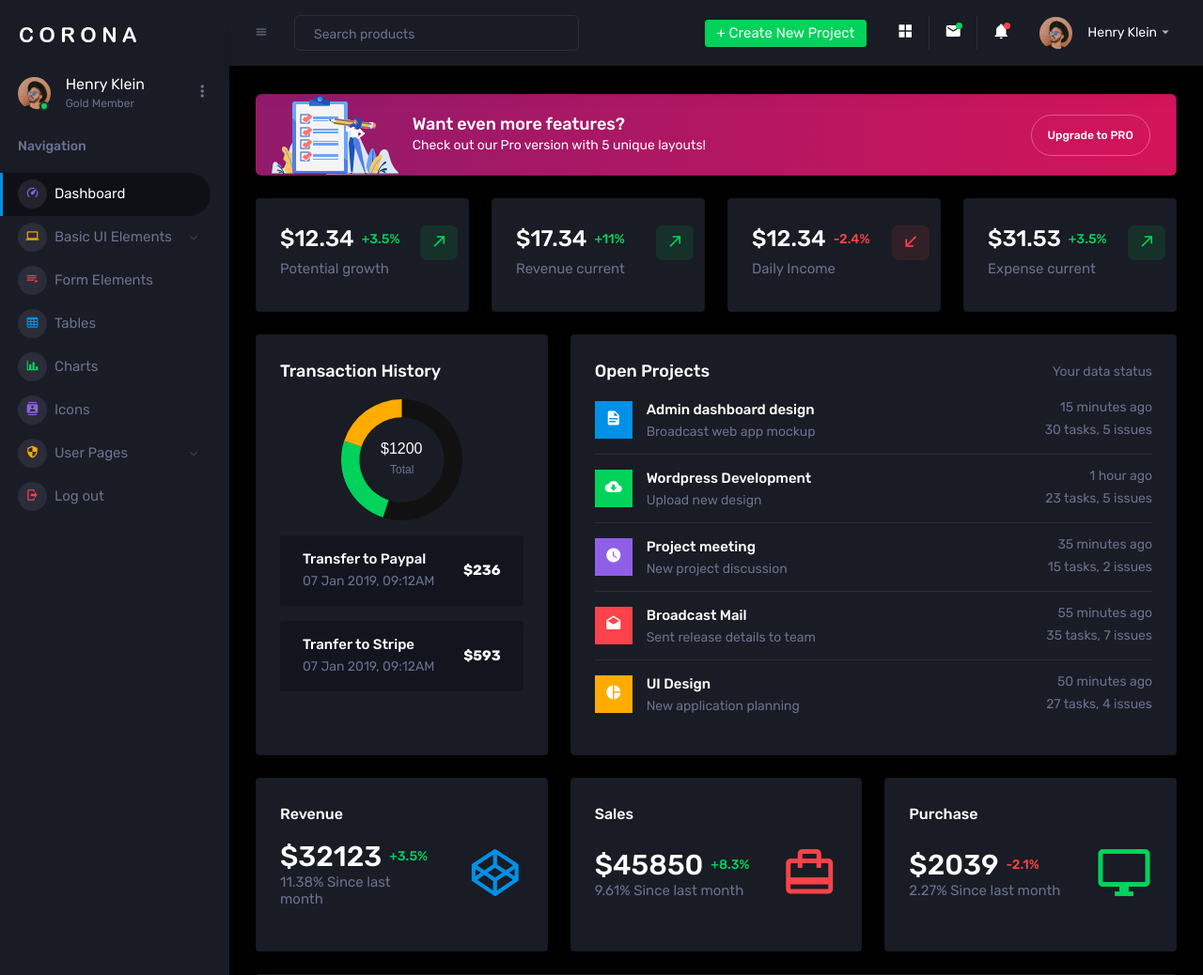
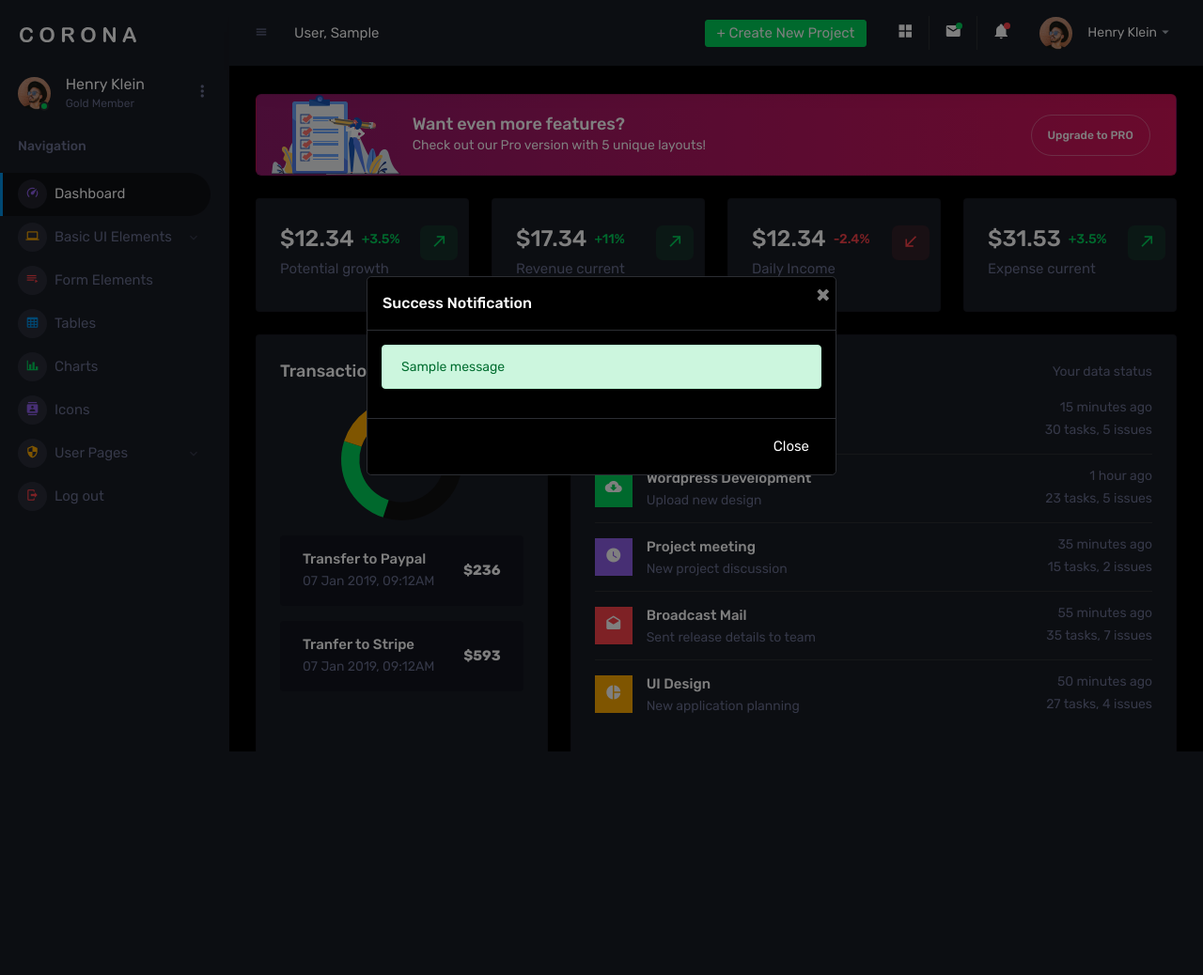
Before and after one commit to jobic10/e-banking-django, a Django app: page /account/dashboard/ in a window 1280 px wide. Shown: the top 1038 px of the page at 94% size. After the commit the page ends 800 px from the top, so only its background shows below. Run offline with Django 3.2, Linux system fonts and the light colour scheme; a user stored in the database is signed in; tables that the repository leaves empty hold one stand-in row (values such as "Sample post"); one stand-in notice (Sample message) is shown; some libraries are stand-ins or nearby versions.

Commit message:
Messages Styled

```diff
--- a/account/templates/account/dashboard.html
+++ b/account/templates/account/dashboard.html
@@ -8,6 +8,7 @@
 
 <div class="main-panel">
   <div class="content-wrapper">
+    <!-- Start of advert -->
     <div class="row">
       <div class="col-12 grid-margin stretch-card">
         <div class="card corona-gradient-card">
@@ -34,6 +35,7 @@
         </div>
       </div>
     </div>
+    <!-- end of advert -->
     <div class="row">
       <div class="col-xl-3 col-sm-6 grid-margin stretch-card">
         <div class="card">
--- a/account/templates/account/main.html
+++ b/account/templates/account/main.html
@@ -78,6 +78,15 @@
   <!-- Custom js for this page -->
   <script src="{% static 'assets/js/dashboard.js' %} "></script>
   <!-- End custom js for this page -->
+
+  {% if messages %}
+  <script type="text/javascript">
+    $(window).on('load', function () {
+      $('#messageModal').modal('show');
+    });
+  </script>
+  {% endif %}
+
 </body>
 
 </html>
--- a/account/templates/account/partials/footer.html
+++ b/account/templates/account/partials/footer.html
@@ -1,6 +1,49 @@
 <footer class="footer">
   <div class="d-sm-flex justify-content-center justify-content-sm-between">
-    <span class="text-muted text-center text-sm-left d-block d-sm-inline-block">Copyright © 2019 <a href="https://www.bootstrapdash.com/" target="_blank">BootstrapDash</a>. All rights reserved.</span>
-    <span class="text-muted float-none float-sm-right d-block mt-1 mt-sm-0 text-center">Hand-crafted & made with <i class="mdi mdi-heart text-danger"></i></span>
+    <span class="text-muted text-center text-sm-left d-block d-sm-inline-block">Copyright © 2019 <a
+        href="https://www.bootstrapdash.com/" target="_blank">BootstrapDash</a>. All rights reserved.</span>
+    <span class="text-muted float-none float-sm-right d-block mt-1 mt-sm-0 text-center">Hand-crafted & made with <i
+        class="mdi mdi-heart text-danger"></i></span>
   </div>
 </footer>
+
+{% if messages %}
+{% for message in messages  %}
+
+<div class="modal fade" id="messageModal" tabindex="-1" role="dialog" aria-labelledby="myModalLabel" aria-hidden="true">
+
+  <div class="modal-dialog modal-dialog-centered">
+    <div class="modal-content">
+      <div class="modal-header">
+        <h5 class="modal-title" id="exampleModalLabel">{{ message.tags|title }} Notification</h5>
+        <button type="button" class="close" data-dismiss="modal" aria-label="Close">
+          <span aria-hidden="true" class="text-white">&times;</span>
+        </button>
+      </div>
+
+      <div class="modal-body">
+        {% if message.tags == 'success' %}
+        <p class='alert alert-success'>{{ message }}</p>
+        {% else %}
+        <p class='alert alert-danger'>{{ message }}</p>
+
+        {% endif %}
+      </div>
+
+      <div class="modal-footer">
+        <button type="button" class="btn btn-default" data-dismiss="modal">
+          Close
+        </button>
+
+
+      </div>
+
+    </div><!-- /.modal-content -->
+  </div><!-- /.modal-dialog -->
+
+</div><!-- /.modal -->
+
+
+
+{% endfor %}
+{% endif %}
--- a/account/templates/account/partials/navbar.html
+++ b/account/templates/account/partials/navbar.html
@@ -8,15 +8,18 @@
     </button>
     <ul class="navbar-nav w-100">
       <li class="nav-item w-100">
-        <form class="nav-link mt-2 mt-md-0 d-none d-lg-flex search">
-          <input type="text" class="form-control" placeholder="Search products">
-        </form>
+        <span class="nav-link mt-2 mt-md-0 d-none d-lg-flex search">
+          {{ request.user }}
+
+        </span>
       </li>
     </ul>
     <ul class="navbar-nav navbar-nav-right">
       <li class="nav-item dropdown d-none d-lg-block">
-        <a class="nav-link btn btn-success create-new-button" id="createbuttonDropdown" data-toggle="dropdown" aria-expanded="false" href="#">+ Create New Project</a>
-        <div class="dropdown-menu dropdown-menu-right navbar-dropdown preview-list" aria-labelledby="createbuttonDropdown">
+        <a class="nav-link btn btn-success create-new-button" id="createbuttonDropdown" data-toggle="dropdown"
+          aria-expanded="false" href="#">+ Create New Project</a>
+        <div class="dropdown-menu dropdown-menu-right navbar-dropdown preview-list"
+          aria-labelledby="createbuttonDropdown">
           <h6 class="p-3 mb-0">Projects</h6>
           <div class="dropdown-divider"></div>
           <a class="dropdown-item preview-item">
@@ -61,7 +64,8 @@
         </a>
       </li>
       <li class="nav-item dropdown border-left">
-        <a class="nav-link count-indicator dropdown-toggle" id="messageDropdown" href="#" data-toggle="dropdown" aria-expanded="false">
+        <a class="nav-link count-indicator dropdown-toggle" id="messageDropdown" href="#" data-toggle="dropdown"
+          aria-expanded="false">
           <i class="mdi mdi-email"></i>
           <span class="count bg-success"></span>
         </a>
@@ -106,7 +110,8 @@
           <i class="mdi mdi-bell"></i>
           <span class="count bg-danger"></span>
         </a>
-        <div class="dropdown-menu dropdown-menu-right navbar-dropdown preview-list" aria-labelledby="notificationDropdown">
+        <div class="dropdown-menu dropdown-menu-right navbar-dropdown preview-list"
+          aria-labelledby="notificationDropdown">
           <h6 class="p-3 mb-0">Notifications</h6>
           <div class="dropdown-divider"></div>
           <a class="dropdown-item preview-item">
@@ -185,7 +190,8 @@
         </div>
       </li>
     </ul>
-    <button class="navbar-toggler navbar-toggler-right d-lg-none align-self-center" type="button" data-toggle="offcanvas">
+    <button class="navbar-toggler navbar-toggler-right d-lg-none align-self-center" type="button"
+      data-toggle="offcanvas">
       <span class="mdi mdi-format-line-spacing"></span>
     </button>
   </div>
--- a/account/templates/account/partials/sidebar.html
+++ b/account/templates/account/partials/sidebar.html
@@ -132,7 +132,7 @@
       </div>
     </li>
     <li class="nav-item menu-items">
-      <a class="nav-link" href="documentation">
+      <a class="nav-link" href="{% url 'logout' %}">
         <span class="menu-icon">
           <i class="mdi mdi-logout"></i>
         </span>
```
Also changed, not shown: account/templates/account/login.html (+0 -13 lines).
